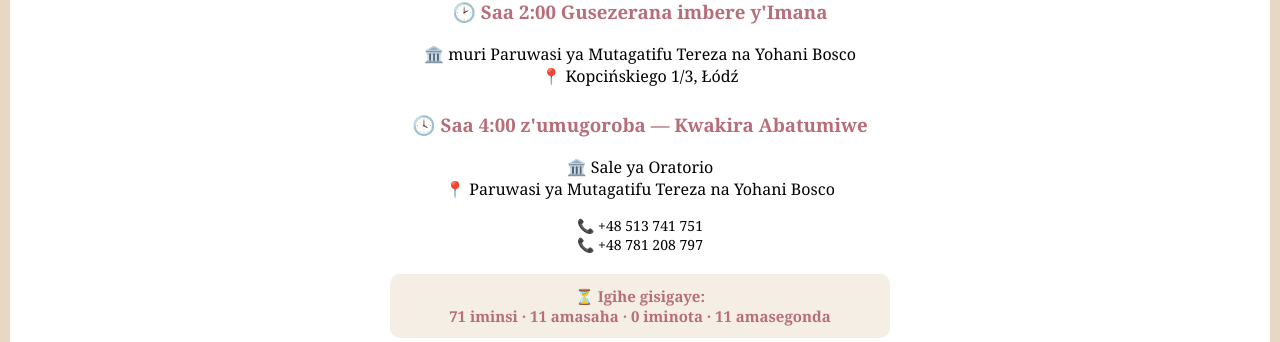
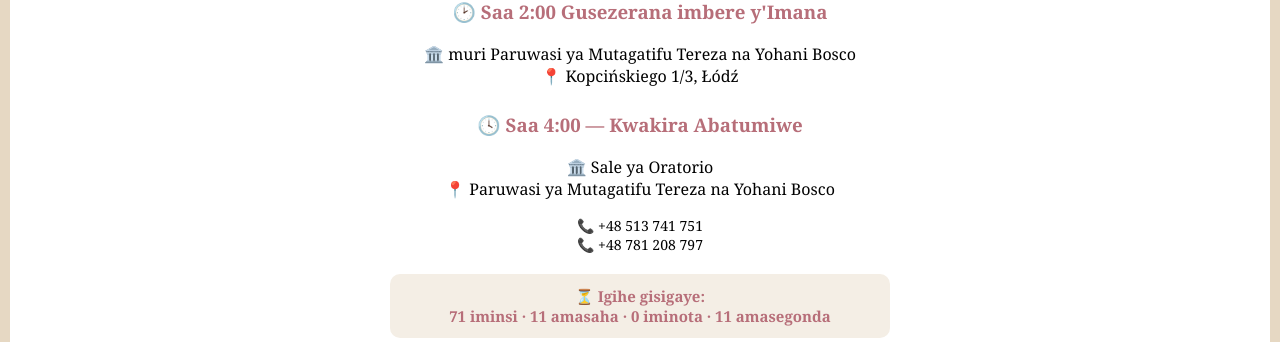
Before and after one commit to jmussamuhindo/wed, a Flask app: page / in a window 1280 px wide. Shown: the part 1543-1885 px from the top of the page. Run offline with Flask 3, Linux system fonts and the light colour scheme.

Commit message:
UPDATE HOUR

```diff
--- a/templates/index.html
+++ b/templates/index.html
@@ -163,7 +163,7 @@
             <p class="highlight">buzaba Tariki ya 20 Kamena 2026</p>
             <h3>🕑 Saa 2:00 Gusezerana imbere y'Imana</h3>
             <p>🏛️ muri Paruwasi ya Mutagatifu Tereza na Yohani Bosco<br>📍 Kopcińskiego 1/3, Łódź</p>
-            <h3>🕓 Saa 4:00 z'umugoroba — Kwakira Abatumiwe</h3>
+            <h3>🕓 Saa 4:00 — Kwakira Abatumiwe</h3>
             <p>🏛️ Sale ya Oratorio<br>📍 Paruwasi ya Mutagatifu Tereza na Yohani Bosco</p>
             <div class="contact">📞 +48 513 741 751<br>📞 +48 781 208 797</div>
             <div class="countdown-box">
```
